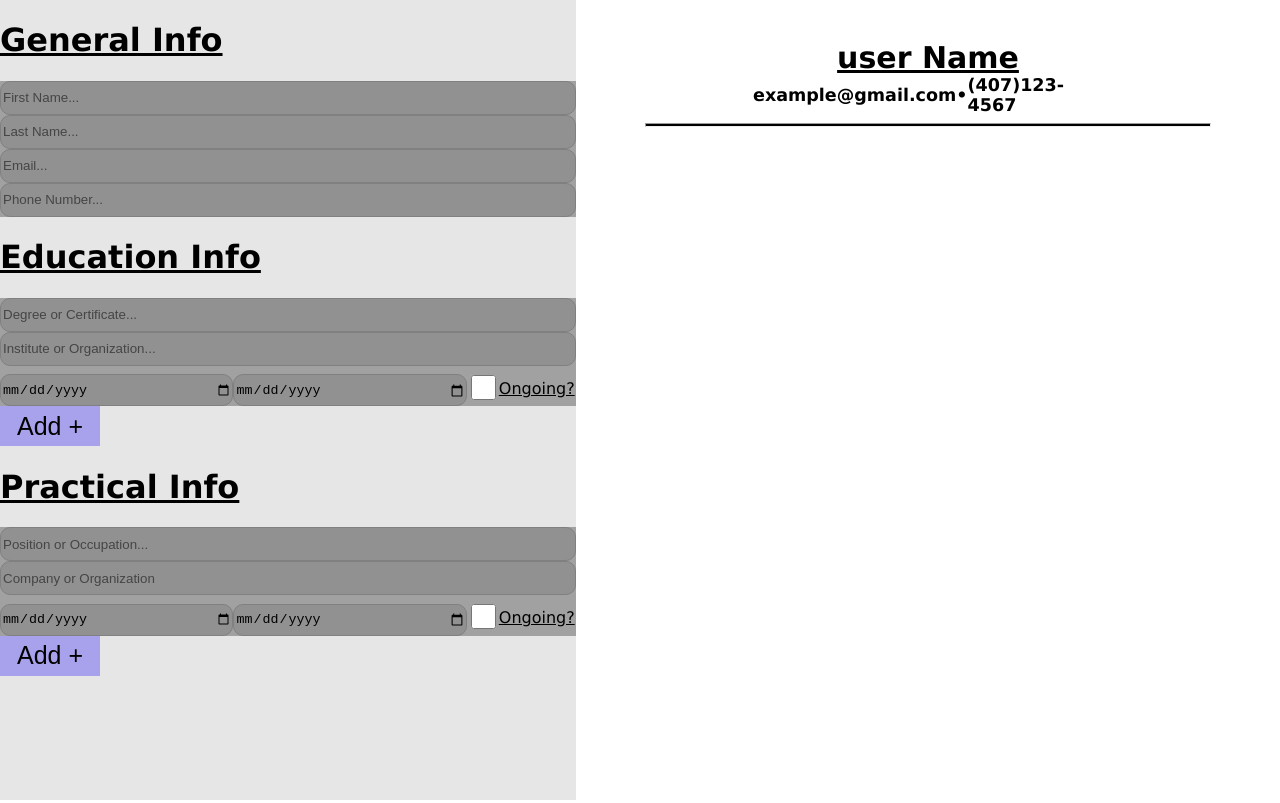
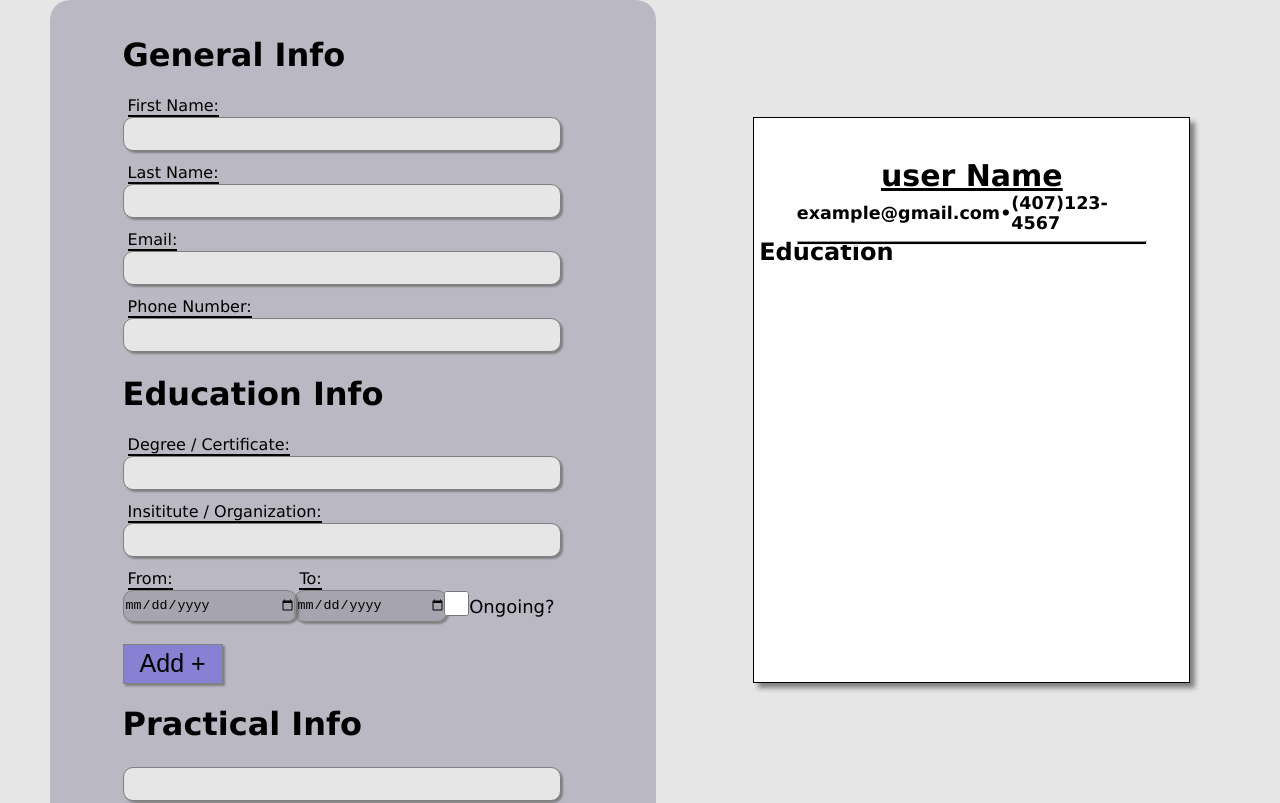
Before and after one commit to Jerriath/cv-project, a React (Create React App) app: page / in a window 1280 px wide. Shown: the top 803 px of the page. Built offline with nearby package versions, Linux system fonts and the light colour scheme.

Commit message:
Changed styling of form

```diff
--- a/src/appStyles.css
+++ b/src/appStyles.css
@@ -3,7 +3,7 @@ body {
 }
 
 #root {
-    height: 100vh;
+    height: auto;
     width: 100vw;
     position: relative;
     left: 0;
@@ -13,11 +13,6 @@ body {
     margin: auto;
 }
 
-.subtitle {
-    font-family: Verdana, Geneva, Tahoma, sans-serif;
-    text-decoration: underline;
-}
-
 .page {
     display: flex;
     flex-direction: row;
--- a/src/components/inputFields/EducationInput.js
+++ b/src/components/inputFields/EducationInput.js
@@ -6,12 +6,16 @@ class EducationInput extends Component {
     render() {
         return (
             <div className="inputComponent">
-                <InputField inputClass="smallInput" placeHolder="Degree or Certificate..." type="text" />
-                <InputField inputClass="smallInput" placeHolder="Institute or Organization..." type="text" />
-                <InputField inputClass="dateInput" placeHolder="From..." type="date" />
-                <InputField inputClass="dateInput" placeHolder="To..." type="date" />
-                <InputField inputClass="checkbox" type="checkbox" />
-                <label className="subtitle">Ongoing?</label>
+                <InputField inputClass="smallInput" type="text" labelClass="label" label="Degree / Certificate: " />
+                <InputField inputClass="smallInput" type="text" labelClass="label" label="Insititute / Organization: " />
+                <div className="dateSection" >
+                    <InputField inputClass="dateInput" type="date" labelClass="label" label="From: " />
+                    <InputField inputClass="dateInput" type="date" labelClass="label" label="To: " />
+                    <div className="boolean" >
+                        <InputField inputClass="checkbox" type="checkbox" />
+                        <label className="boxLabel">Ongoing?</label>
+                    </div>
+                </div>
             </div>
         );
     };
--- a/src/components/inputFields/GeneralInput.js
+++ b/src/components/inputFields/GeneralInput.js
@@ -6,10 +6,10 @@ class GeneralInput extends Component {
     render() {
         return (
             <div className="inputComponent">
-                <InputField placeHolder="First Name..." type="text" inputClass="smallInput" />
-                <InputField placeHolder="Last Name..." type="text" inputClass="smallInput" />
-                <InputField placeHolder="Email..." type="email" inputClass="smallInput" />
-                <InputField placeHolder="Phone Number..." type="tel" inputClass="smallInput" />
+                <InputField type="text" inputClass="smallInput" labelClass="label" label="First Name: " />
+                <InputField type="text" inputClass="smallInput" labelClass="label" label="Last Name: " />
+                <InputField type="email" inputClass="smallInput" labelClass="label" label="Email: " />
+                <InputField type="tel" inputClass="smallInput" labelClass="label" label="Phone Number: " />
             </div>
         );
     };
--- a/src/components/inputFields/InputField.js
+++ b/src/components/inputFields/InputField.js
@@ -5,7 +5,10 @@ class InputField extends Component {
 
     render() {
         return (
-            <input className={this.props.inputClass} placeholder={this.props.placeHolder} type={this.props.type}/>
+            <div className="inputField">
+                <label className={this.props.labelClass}>{this.props.label}</label>
+                <input className={this.props.inputClass} type={this.props.type}/>
+            </div>
         );
     };
 };
--- a/src/components/inputFields/PracticalInput.js
+++ b/src/components/inputFields/PracticalInput.js
@@ -8,10 +8,14 @@ class PracticalInput extends Component {
             <div className="inputComponent">
                 <InputField placeHolder="Position or Occupation..." type="text" inputClass="smallInput" />
                 <InputField placeHolder="Company or Organization" type="text" inputClass="smallInput" />
-                <InputField inputClass="dateInput" placeHolder="From..." type="date" />
-                <InputField inputClass="dateInput" placeHolder="To..." type="date" />
-                <InputField inputClass="checkbox" type="checkbox" />
-                <label className="subtitle">Ongoing?</label>
+                <div className="dateSection" >
+                    <InputField inputClass="dateInput" type="date" labelClass="label" label="From: " />
+                    <InputField inputClass="dateInput" type="date" labelClass="label" label="To: " />
+                    <div className="boolean" >
+                        <InputField inputClass="checkbox" type="checkbox" />
+                        <label className="boxLabel">Ongoing?</label>
+                    </div>
+                </div>
             </div>
         );
     };
--- a/src/components/inputFields/inputStyles.css
+++ b/src/components/inputFields/inputStyles.css
@@ -1,30 +1,49 @@
 .inputComponent {
-    background-color: rgba(0, 0, 0, 0.3);
-    width: 100%;
+    width: 75%;
     display: flexbox;
+    margin-top: 10px;
+    margin-bottom: 10px;
+    margin-left: 10%;
+}
+
+.label {
+    font-family: Verdana, Geneva, Tahoma, sans-serif;
+    border-bottom: 2px solid black;
+    margin-left: 5px;
 }
 
 .smallInput {
     height: 30px;
-    width: 99%;
-    background-color: rgba(0, 0, 0, 0.1);
+    width: 100%;
+    background-color: rgb(230, 230, 230);
     margin: auto;
+    margin-top: 2px;
+    margin-bottom: 2px;
     border-radius: 10px;
     border: 1px solid grey;
-
+    box-shadow: 2px 2px 2px grey;
 }
 
-.smallInput::placeholder {
-    color: rgb(69, 69, 69);
+.inputField {
+    margin-bottom: 10px;
+}
+
+.dateSection {
+    width: 100%;
+    display: inline-flex;
+    flex-direction: row;
+    justify-content: space-between;
 }
 
 .dateInput {
-    width: 40%;
+    width: 100%;
     height: 30px;
     background-color: rgba(0, 0, 0, 0.1);
-    margin: auto;
     border-radius: 10px;
     border: 1px solid grey;
+    box-shadow: 2px 2px 2px grey;
+    margin-top: 2px;
+    margin-bottom: 2px;
 }
 
 .checkbox {
@@ -35,10 +54,26 @@
     border: 1px solid grey;
     position: relative;
     top: 6px;
+    margin: 0;
+}
+
+.boxLabel {
+    font-family: Verdana, Geneva, Tahoma, sans-serif;
+    font-size: 18px;
+    margin: auto;
+    margin-top: 20px;
+}
+
+.boolean {
+    display: inline-flex;
+    flex-direction: row;
+    align-items: center;
+    margin-top: 7px;
 }
 
 .subtitle {
     font-family: Verdana, Geneva, Tahoma, sans-serif;
+    margin-left: 10%;
 }
 
 .addField {
@@ -48,6 +83,9 @@
     background-color: rgba(25, 0, 247, 0.3);
     border: none;
     cursor: pointer;
+    margin-left: 10%;
+    box-shadow: 2px 2px 2px grey;
+    border: 1px solid grey;
 }
 
 .addField:hover {
@@ -59,4 +97,9 @@
     height: auto;
     position: relative;
     left: 0;
+    margin-left: 50px;
+    margin-bottom: auto;
+    background-color: rgba(7, 0, 59, 0.2);
+    border-radius: 20px;
+    padding: 15px;
 }
--- /dev/null
+++ b/src/components/outputFields/EducationOutput.js
@@ -0,0 +1,16 @@
+import React, { Component } from "react";
+import styles from "./outputStyles.css";
+
+class EducationOutput extends Component {
+
+    render() {
+        return (
+            <div className="outputBlock">
+                <h2>Education</h2>
+            </div>
+        );
+    };
+
+}
+
+export default EducationOutput;
--- a/src/components/outputFields/ResumeComponent.js
+++ b/src/components/outputFields/ResumeComponent.js
@@ -1,5 +1,6 @@
 import React, { Component } from "react";
 import GeneralOutput from "./GeneralOutput";
+import EducationOutput from "./EducationOutput";
 import styles from "./outputStyles.css";
 
 
@@ -9,6 +10,7 @@ class Resume extends Component {
         return (
             <div className="resumeComp">
                 <GeneralOutput />
+                <EducationOutput />
             </div>
         );
     };
--- a/src/components/outputFields/outputStyles.css
+++ b/src/components/outputFields/outputStyles.css
@@ -41,10 +41,22 @@
     width: 80%;
 }
 
+.outputBlock {
+    width: inherit;
+    height: auto;
+    font-family: Verdana, Geneva, Tahoma, sans-serif;
+    margin: 5px;
+}
+
 .resumeComp {
-    width: 55%;
-    height: auto;
-    position: relative;
-    right: 0;
+    width: 34vw;
+    height: 44vw;
+    position: fixed;
+    right: 7%;
+    top: 5%;
+    bottom: 5%;
+    margin: auto;
     background-color: white;
+    border: 1px solid black;
+    box-shadow: 5px 5px 5px grey;
 }
```
